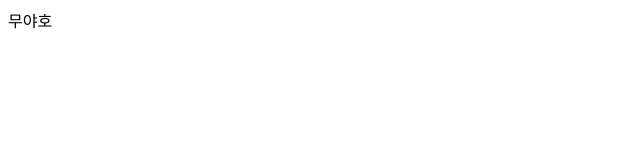
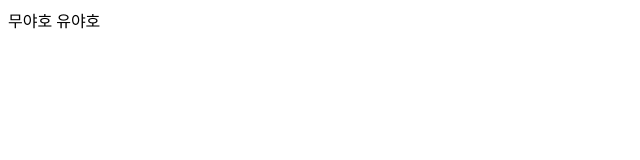
Before and after one commit to dbzero4143/test, a plain HTML site: page index.html in a window 1280 px wide. Shown: the full height of the page, 0-640 px from the left. Drawn offline with Linux system fonts and the light colour scheme.

Commit message:
유야호~

```diff
--- a/index.html
+++ b/index.html
@@ -8,5 +8,6 @@
 </head>
 <body>
     무야호
+    유야호
 </body>
 </html>
```
